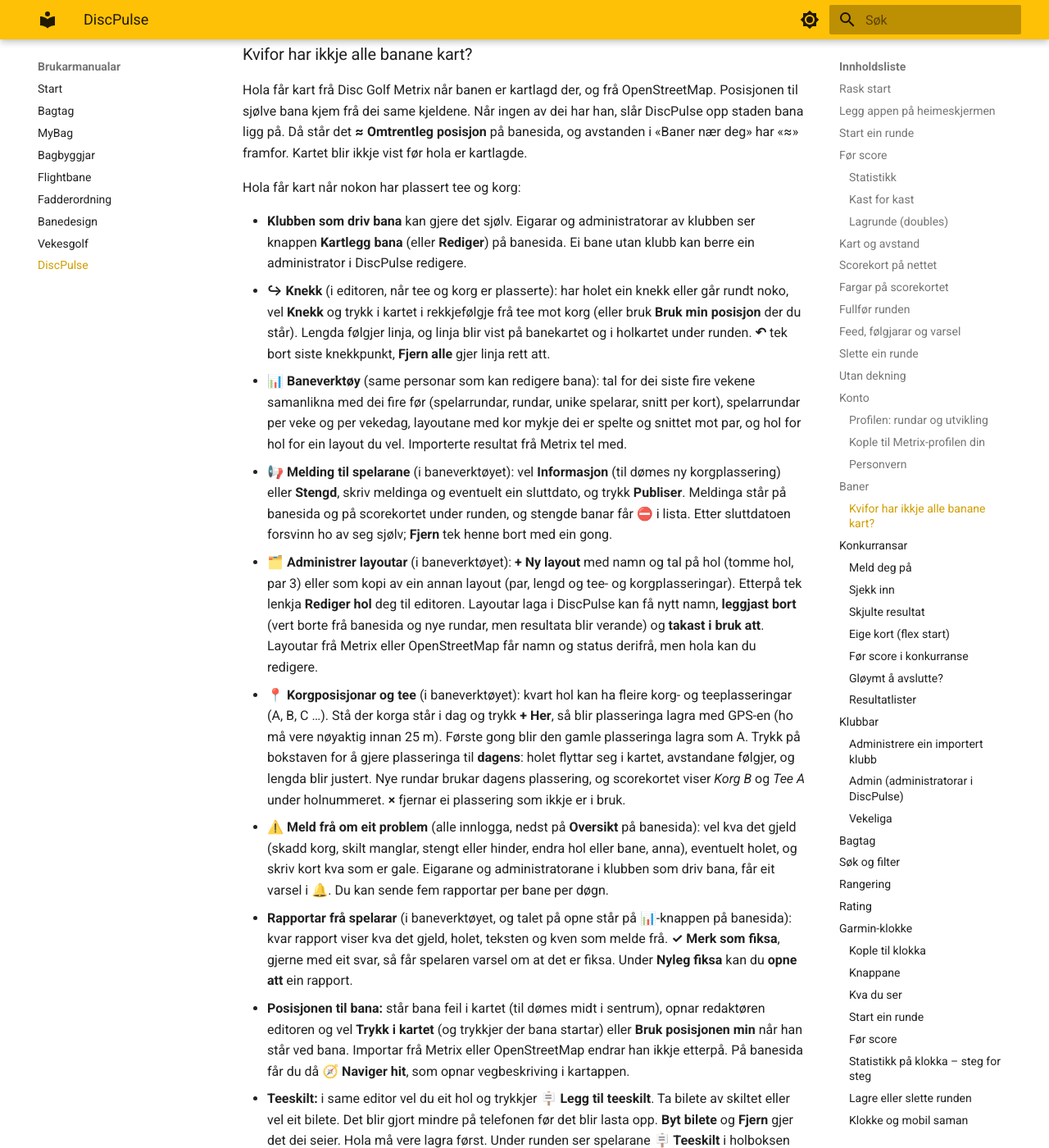
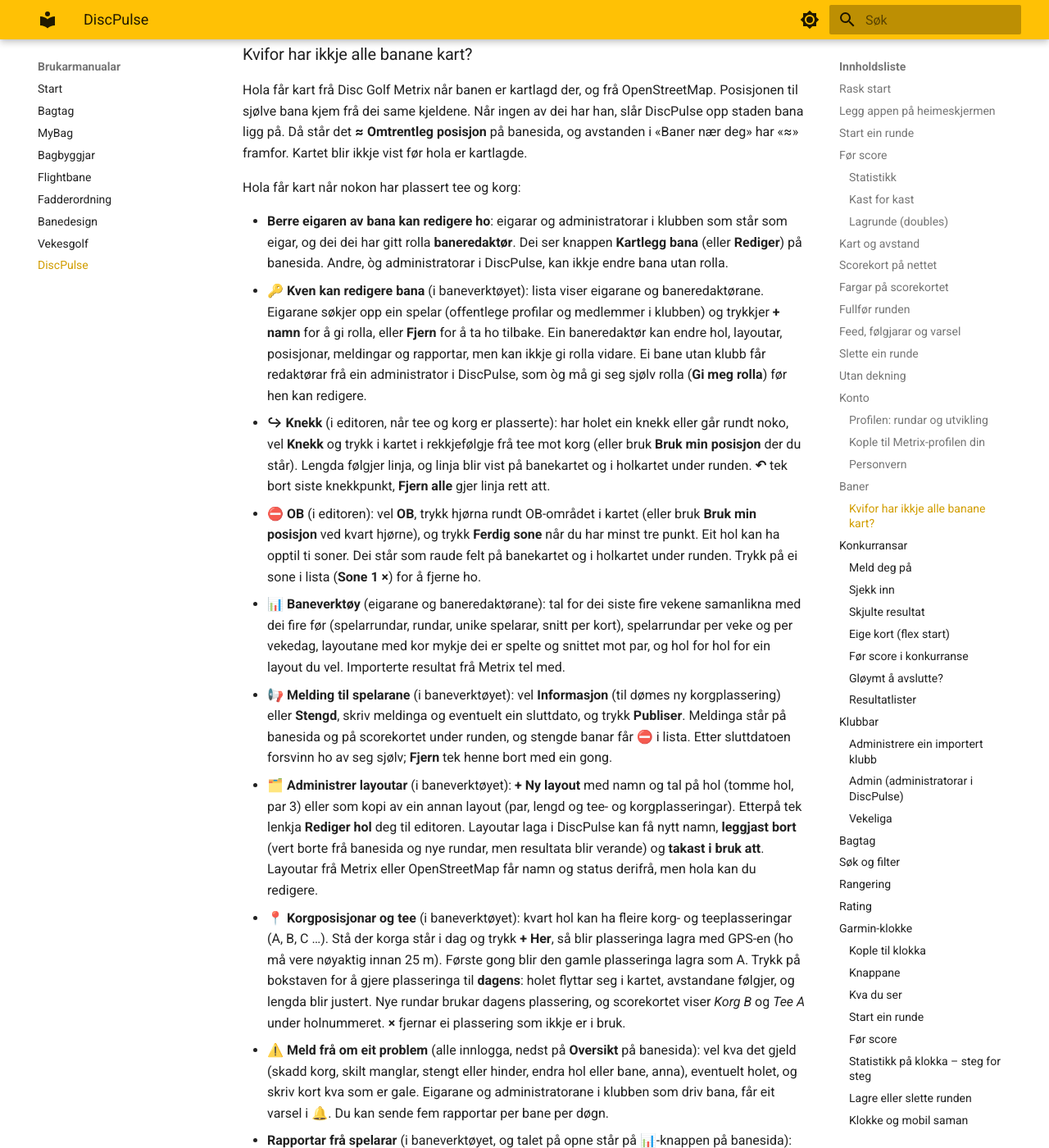
Before and after one commit to hanses89/manuals, an MkDocs documentation site: the page built from docs/discpulse.md, in a window 1280 px wide and 1400 px high, scrolled down 13190 px. Shown: the whole window at 82% size. Built offline with MkDocs 1.6.1 and Material for MkDocs 9.7.7, drawn with Linux system fonts in a browser that asks for light colours; some of the changed text lies outside the part shown.

Commit message:
manual: sync from discpulse.app @ bdc0ea63ef3b296805e8d90b049057e3f63068ec

```diff
--- a/docs/discpulse.md
+++ b/docs/discpulse.md
@@ -537,14 +537,25 @@ ingen av dei har han, slår DiscPulse opp staden bana ligg på. Då står det
 
 Hola får kart når nokon har plassert tee og korg:
 
-- **Klubben som driv bana** kan gjere det sjølv. Eigarar og administratorar av
-  klubben ser knappen **Kartlegg bana** (eller **Rediger**) på banesida. Ei bane
-  utan klubb kan berre ein administrator i DiscPulse redigere.
+- **Berre eigaren av bana kan redigere ho**: eigarar og administratorar i klubben som står
+  som eigar, og dei dei har gitt rolla **baneredaktør**. Dei ser knappen **Kartlegg bana**
+  (eller **Rediger**) på banesida. Andre, òg administratorar i DiscPulse, kan ikkje endre bana
+  utan rolla.
+- **🔑 Kven kan redigere bana** (i baneverktøyet): lista viser eigarane og baneredaktørane.
+  Eigarane søkjer opp ein spelar (offentlege profilar og medlemmer i klubben) og trykkjer
+  **+ namn** for å gi rolla, eller **Fjern** for å ta ho tilbake. Ein baneredaktør kan endre
+  hol, layoutar, posisjonar, meldingar og rapportar, men kan ikkje gi rolla vidare. Ei bane utan
+  klubb får redaktørar frå ein administrator i DiscPulse, som òg må gi seg sjølv rolla
+  (**Gi meg rolla**) før hen kan redigere.
 - **↪ Knekk** (i editoren, når tee og korg er plasserte): har holet ein knekk eller går rundt
   noko, vel **Knekk** og trykk i kartet i rekkjefølgje frå tee mot korg (eller bruk **Bruk min
   posisjon** der du står). Lengda følgjer linja, og linja blir vist på banekartet og i holkartet
   under runden. **↶** tek bort siste knekkpunkt, **Fjern alle** gjer linja rett att.
-- **📊 Baneverktøy** (same personar som kan redigere bana): tal for dei siste fire vekene
+- **⛔ OB** (i editoren): vel **OB**, trykk hjørna rundt OB-området i kartet (eller bruk **Bruk min
+  posisjon** ved kvart hjørne), og trykk **Ferdig sone** når du har minst tre punkt. Eit hol kan ha
+  opptil ti soner. Dei står som raude felt på banekartet og i holkartet under runden. Trykk på ei
+  sone i lista (**Sone 1 ×**) for å fjerne ho.
+- **📊 Baneverktøy** (eigarane og baneredaktørane): tal for dei siste fire vekene
   samanlikna med dei fire før (spelarrundar, rundar, unike spelarar, snitt per kort),
   spelarrundar per veke og per vekedag, layoutane med kor mykje dei er spelte og snittet mot
   par, og hol for hol for ein layout du vel. Importerte resultat frå Metrix tel med.
@@ -679,7 +690,8 @@ ikkje kven som arrangerer, men klubben som driv bana, gjer det nesten alltid.
 **⛳ Banar klubben driv** (eigarar og administratorar i klubben): søk opp bana og trykk **Vi
 driv denne**. Har bana ein operatør i OpenStreetMap med same namn som klubben, blir ho kopla
 med ein gong. Elles ventar førespurnaden på godkjenning frå DiscPulse. Klubben som driv ei
-bane, får baneverktøya (kart, hol, korgposisjonar, meldingar, rapportar og layoutar) og ser
+bane, står som eigar og får baneverktøya (kart, hol, korgposisjonar, meldingar, rapportar og
+layoutar), og kan gi andre rolla som baneredaktør, og ser
 konkurransane der under **Du arrangerer** på heimeskjermen. **Slepp** tek bana bort frå klubben
 att. Ei bane som ein annan klubb driv, kan ikkje krevjast. Du kan òg opprette ein ny klubb.
 
```
